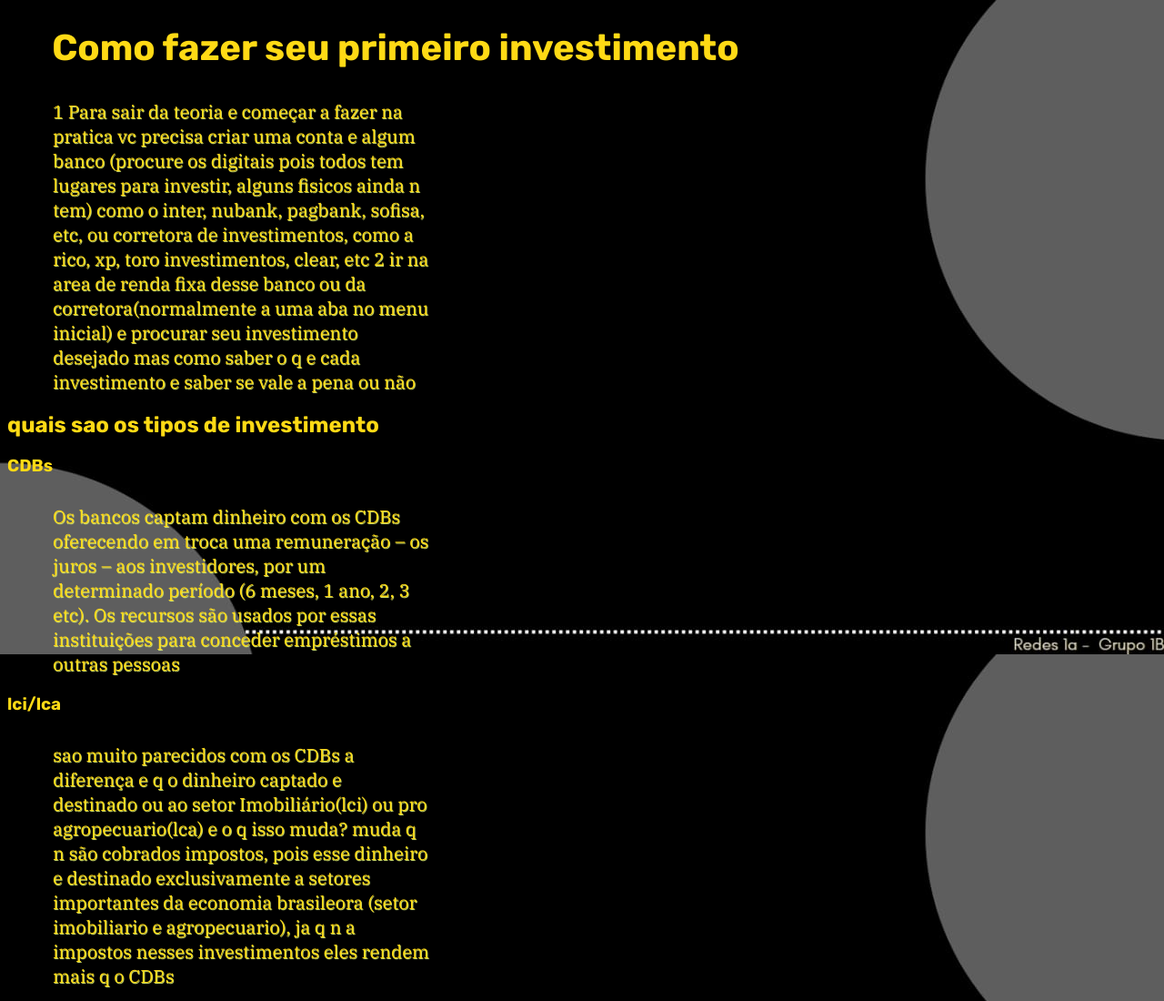
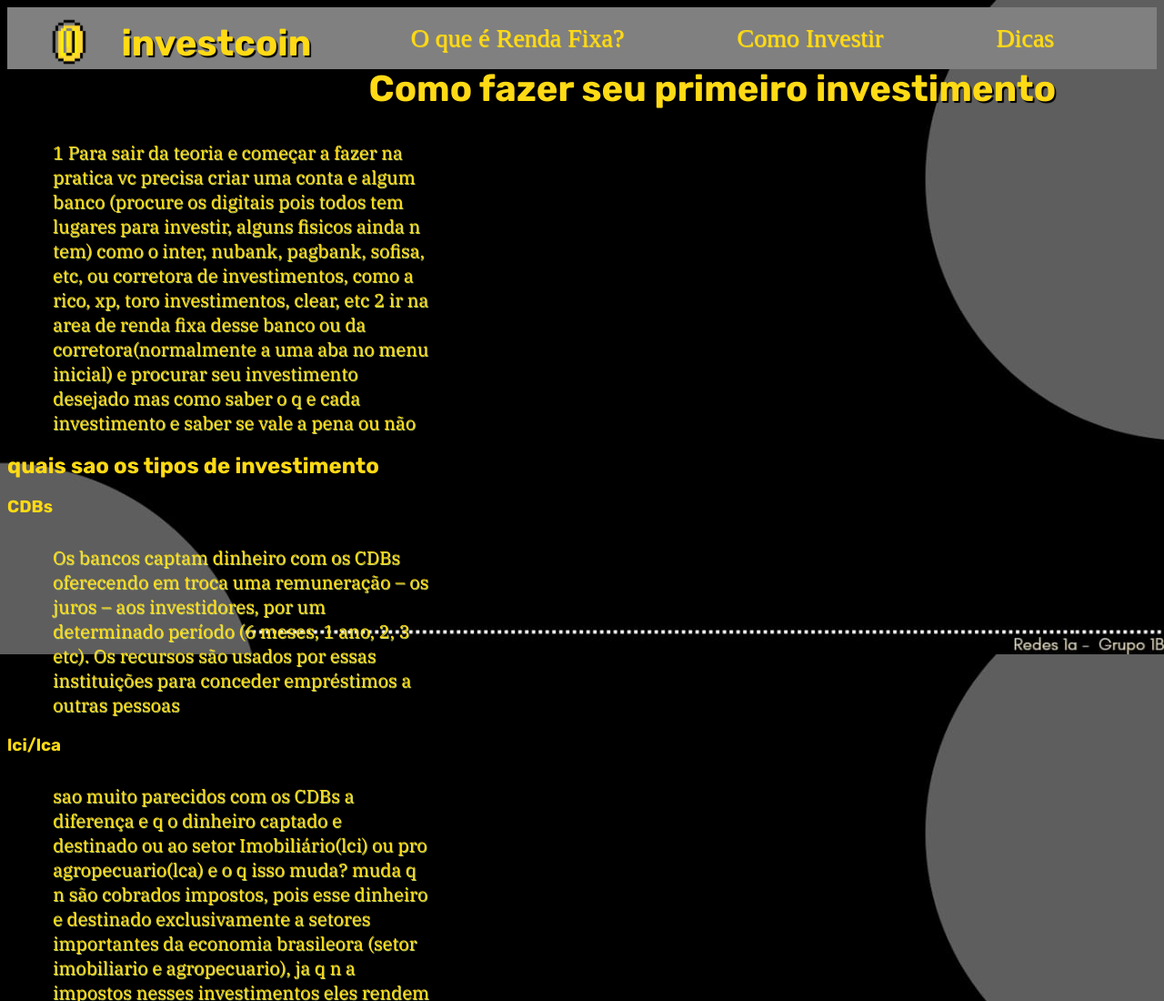
Before and after one commit to bia-rodriguess/Investcoin-, a plain HTML site: page como-investir.html in a window 1280 px wide. Shown: the top 1100 px of the page at 91% size. Drawn offline with Linux system fonts and the light colour scheme.

Commit message:
Update como-investir.html
Coloquei o cabeçalho na página

```diff
--- a/como-investir.html
+++ b/como-investir.html
@@ -18,6 +18,11 @@
 </head>
 
 <body>
+        <header>
+        <img src="Moeda-removebg-preview.png" alt="">
+        <h1 class="title">investcoin</h1>
+        <a href="o-que-e.html">O que é Renda Fixa?</a>  <a href="como-investir.html"> Como Investir</a> <a href="dicas.html"> Dicas</a>
+    </header>
     <h1>Como fazer seu primeiro investimento</h1>
     <p>1 Para sair da teoria e começar a fazer na pratica vc precisa criar uma conta e algum banco (procure os digitais
         pois todos tem lugares para investir, alguns fisicos ainda n tem) como o inter, nubank, pagbank, sofisa, etc, ou
```
